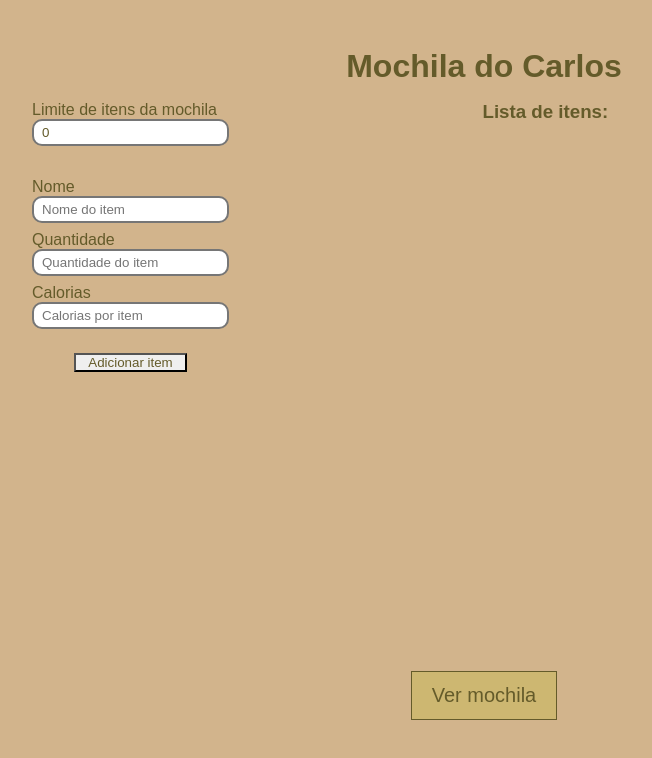
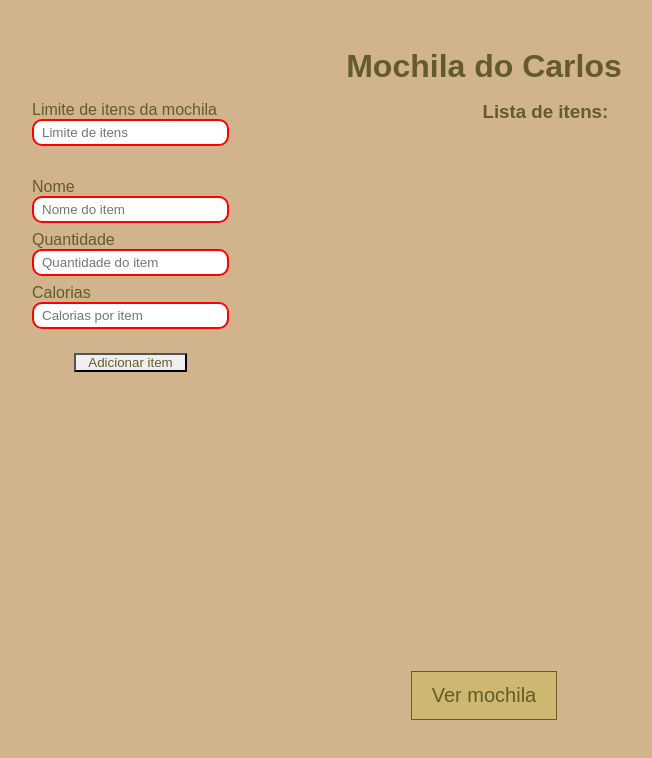
Before and after one commit to projeto-de-algoritmos/Grafos-2-CiroECarlos, a React (Create React App) app in the folder AMBICIOSOS/ciclista/: page /bag in a window 1280 px wide. Shown: the top 758 px of the page, without its empty margins (156-808 px from the left). Built offline with nearby package versions, Linux system fonts and the light colour scheme.

Commit message:
Update index.js

```diff
--- a/AMBICIOSOS/ciclista/src/components/Input/index.js
+++ b/AMBICIOSOS/ciclista/src/components/Input/index.js
@@ -1,10 +1,26 @@
+import { useEffect, useState } from 'react';
 import './styles.css';
 
-export default function Input({ type, label, input, placeholder, onChange }) {
+export default function Input({ type, label, input, placeholder, onChange, helperText, showError }) {
+  const [error, setError] = useState(true)
+  const [inputValue, setInputValue] = useState('')
+  const [externalHelperText, setExternalHelperText] = useState('')
+
+  const handleShowError = () => {
+    setExternalHelperText('')
+    setError(false)
+  }
+  useEffect(()=>{
+    if (helperText && helperText.length > 0) {
+      setError(true)
+      setExternalHelperText(helperText)
+    }
+  },[helperText])
   return(
     <div className='input-container'>
       <label>{ label }</label>
-      <input min='1' type={ type || 'text' } value={ input } placeholder={ placeholder } onChange={ (e) => onChange(e.target.value) } />
+      <input style={{borderColor:error?'red':'inherit', borderWidth:error?'2px':'0px'}} value={inputValue} min='1' onFocus={handleShowError} type={ type || 'text' } placeholder={ placeholder } onChange={ (e) => {setInputValue(e.target.value);onChange(e.target.value)} } />
+      {externalHelperText.length > 0 && <p>{label} {externalHelperText}</p>}
     </div>
   );
 }
```
